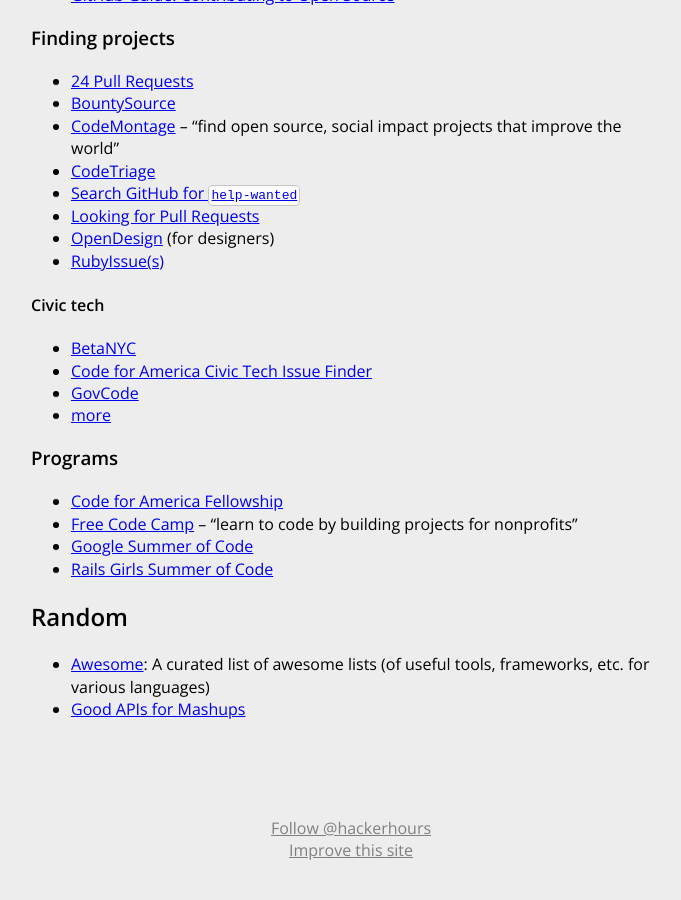
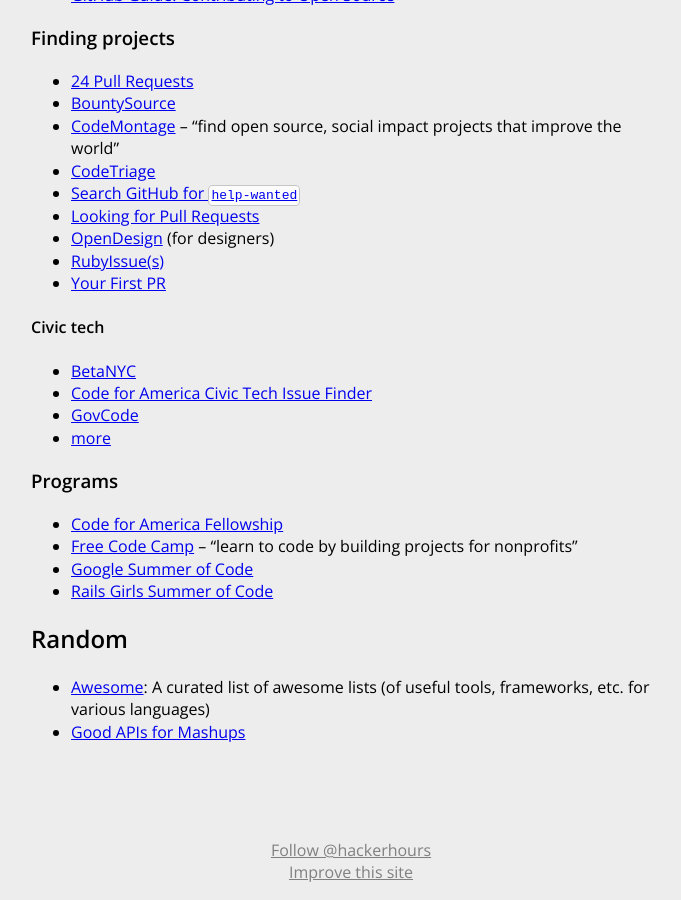
Before and after one commit to HackerHours/hackerhours.org, a Jekyll site: the page built from resources.md, in a window 1280 px wide and 900 px high, scrolled down 2720 px. Shown: the whole window, without its empty margins (289-970 px from the left). Built offline with Jekyll 4.4.1, drawn with Linux system fonts in a browser that asks for light colours; comment, search, counter and statistics services are not loaded; before the commit the page ends 3597 px from its top, so only the background shows below that.

Commit message:
link to Your First PR

```diff
--- a/resources.md
+++ b/resources.md
@@ -112,6 +112,7 @@
 * [Looking for Pull Requests](http://www.lookingforpullrequests.com/)
 * [OpenDesign](http://opendesign.io/) (for designers)
 * [RubyIssue(s)](https://rubyissues.ongoodbits.com/)
+* [Your First PR](https://twitter.com/yourfirstpr)
 
 #### Civic tech
 
```
